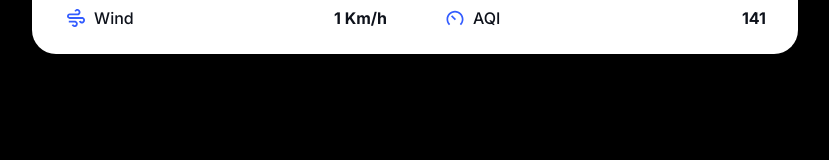
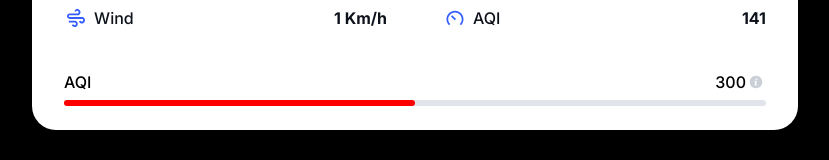
Before and after one commit to adilizm/coding-challenges-software-engineer---frontend--adil-izm, a Vue app: page / in a window 1280 px wide. Shown: the part 310-470 px from the top of the page, without its empty margins (225-1054 px from the left). Built offline with nearby package versions, Linux system fonts and the light colour scheme.

Commit message:
design aqi component design only

```diff
--- a/src/App.vue
+++ b/src/App.vue
@@ -3,6 +3,7 @@ import moment from "moment";
 import MenuPopper from "./components/MenuPopper.vue";
 import WeatherInfo from "./components/WeatherInfo.vue";
 import WeatherDetailes from "./components/WeatherDetailes.vue";
+import WeatherAqi from "./components/WeatherAqi.vue";
 </script>
 
 <template>
@@ -22,6 +23,7 @@ import WeatherDetailes from "./components/WeatherDetailes.vue";
 
     <WeatherInfo/>
     <WeatherDetailes/>
+    <WeatherAqi/>
 
   </div>
 </template>
--- /dev/null
+++ b/src/components/WeatherAqi.vue
@@ -0,0 +1,50 @@
+<template>
+    <div class="aqi">
+        <div>
+            <span class="lable">AQI</span>
+            <span class="lable tooltip">300
+                <img src="../assets/info.svg" alt="" srcset="">
+            </span>
+        </div>
+        <div class="aqi-bar">
+            <div class="fill"></div>
+        </div>
+    </div>
+</template>
+
+<script setup lang="ts">
+
+</script>
+
+<style scoped>
+.aqi{
+    display: flex;
+    flex-direction: column;
+    gap:6px;
+}
+.aqi >div{
+    display: flex;
+    justify-content: space-between;
+    width: 100%;
+}
+.tooltip{
+    display: flex;
+    align-items: center;
+}
+.aqi-bar{
+    position: relative;
+    background-color: #E1E4EA;
+    height: 6px;
+    border-radius: 6px;
+}
+.fill{
+    background-color: red;
+    width: 50%;
+    border-radius: 6px;
+    height: 6px;
+}
+.lable{
+    color: black;
+}
+
+</style>
```
Also changed, not shown: src/assets/info.svg (added).
